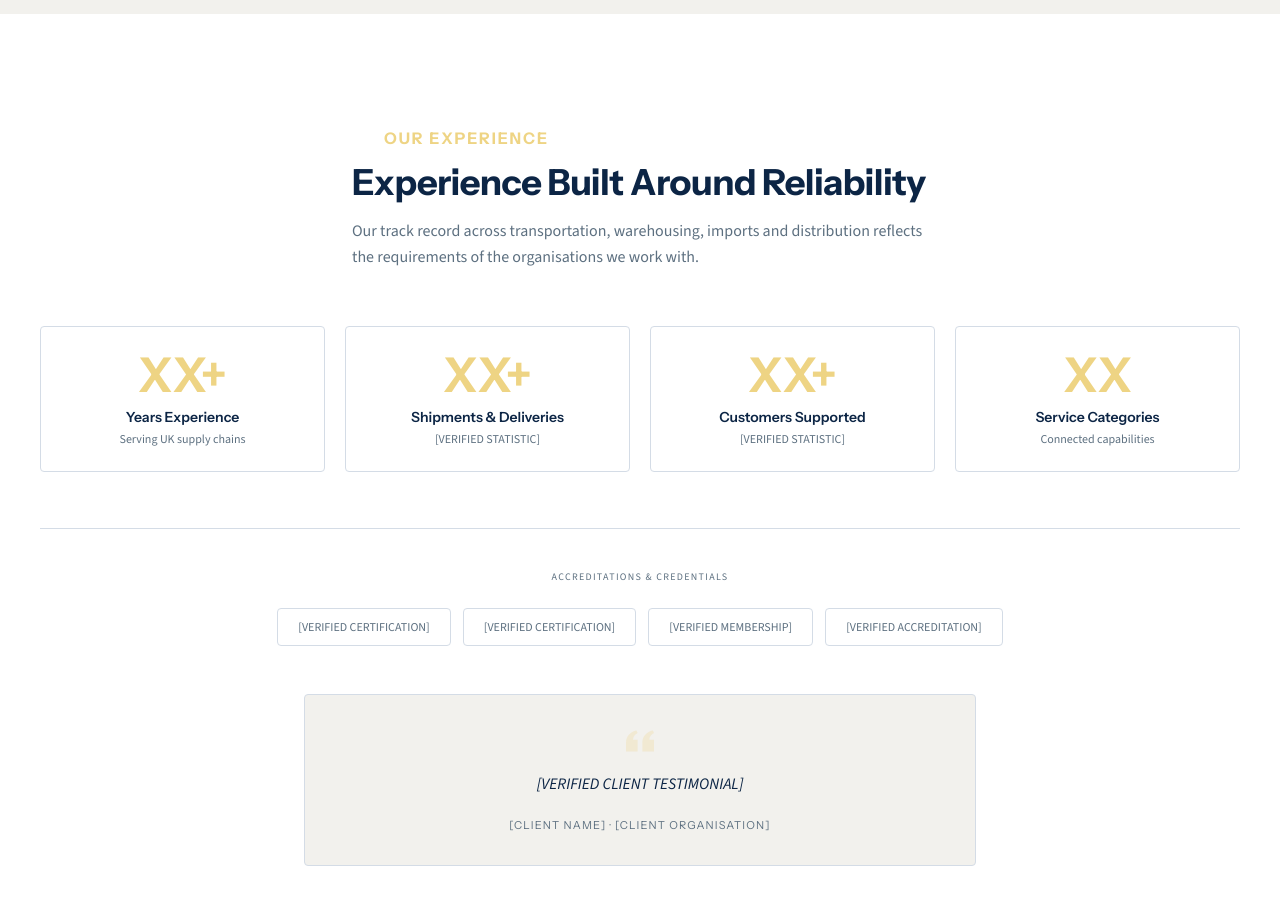
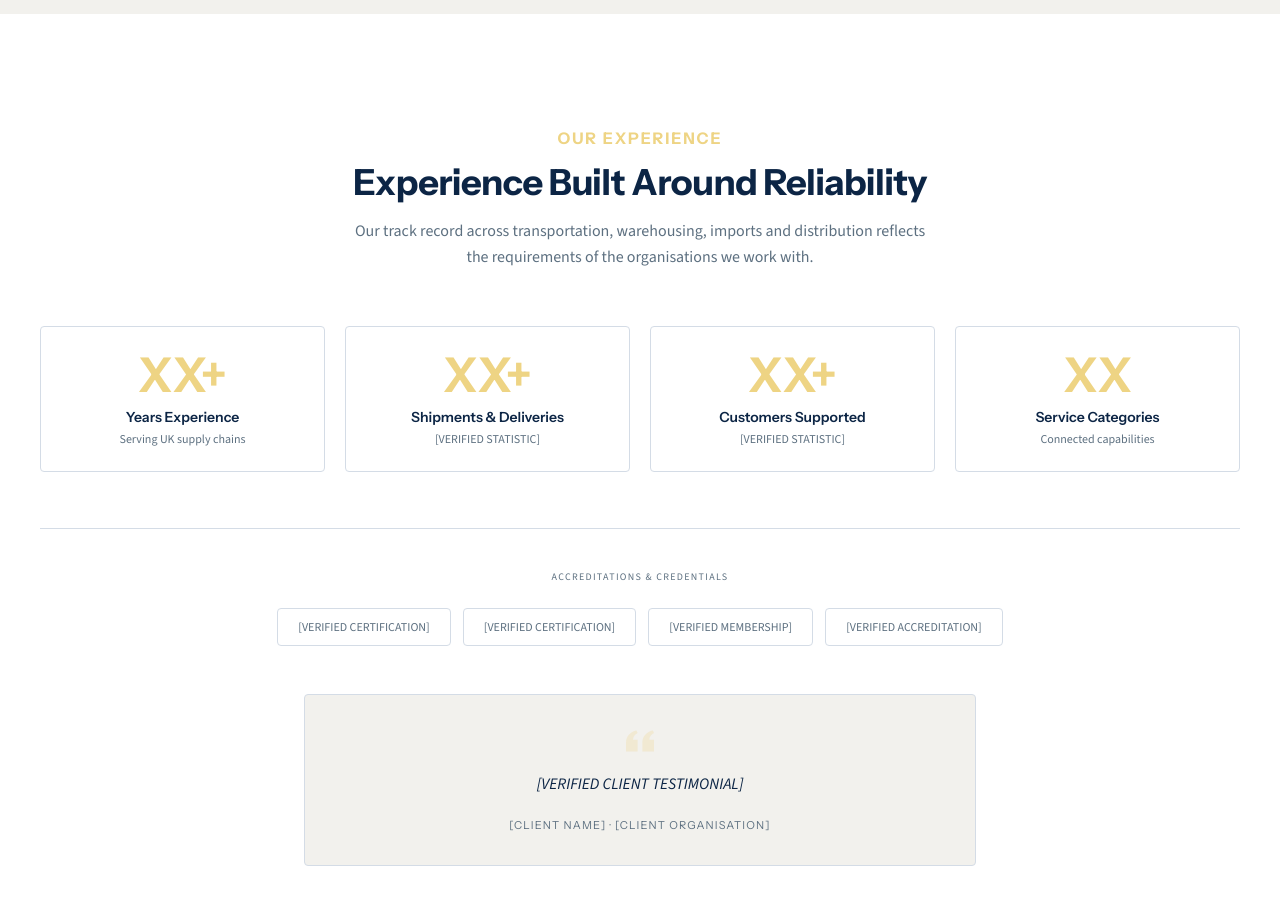
Before and after one commit to muneeb3778/Design-premium-logistics-website, a React (Vite) app: page / in a window 1280 px wide. Shown: the part 3520-4424 px from the top of the page. Built offline with nearby package versions, Linux system fonts and the light colour scheme.

Commit message:
undo chnages in homscreen

```diff
--- a/src/pages/Home.jsx
+++ b/src/pages/Home.jsx
@@ -452,8 +452,8 @@ export default function Home({ onNavigate }) {
       {/* ── STATISTICS / TRUST ────────────────────────────────────────── */}
       <section className="bg-white py-20 lg:py-28">
         <div className="max-w-[1320px] mx-auto px-5 lg:px-10">
-          <div className=" max-w-xl mx-auto mb-14">
-            <span className="block text-gold text-sm sm:text-base font-bold font-display tracking-[0.12em] uppercase mb-3 pl-8">
+          <div className="text-center max-w-xl mx-auto mb-14">
+            <span className="block text-gold text-sm sm:text-base font-bold font-display tracking-[0.12em] uppercase mb-3">
               Our Experience
             </span>
             <h2 className="text-navy text-3xl lg:text-4xl font-bold font-display mb-4">
```
